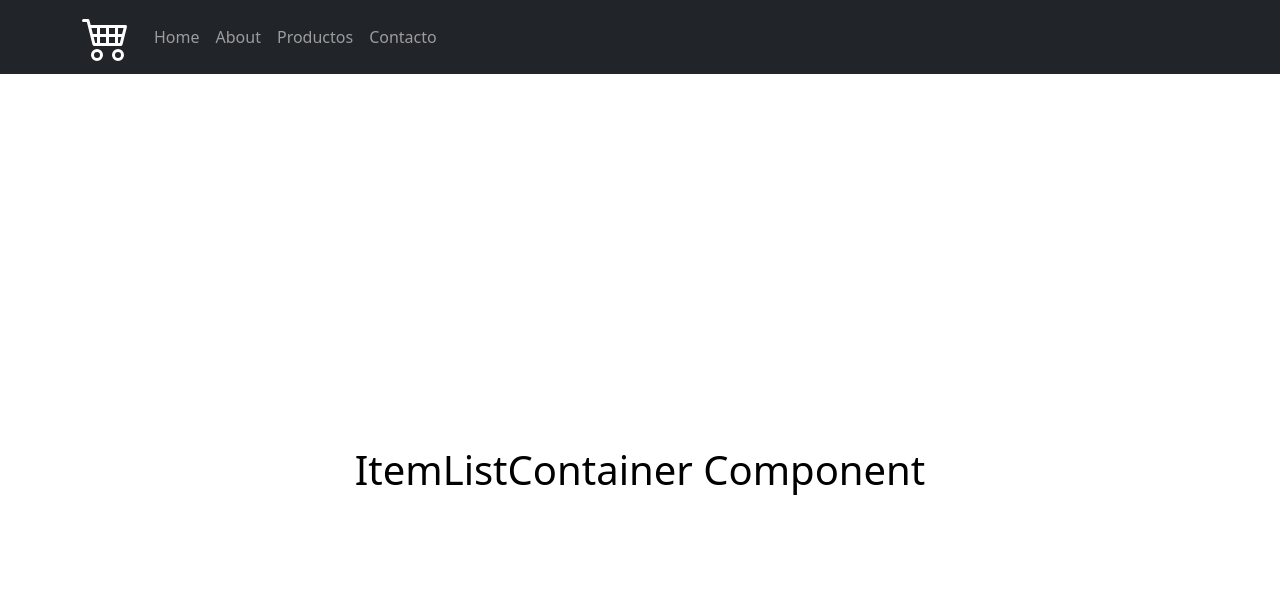
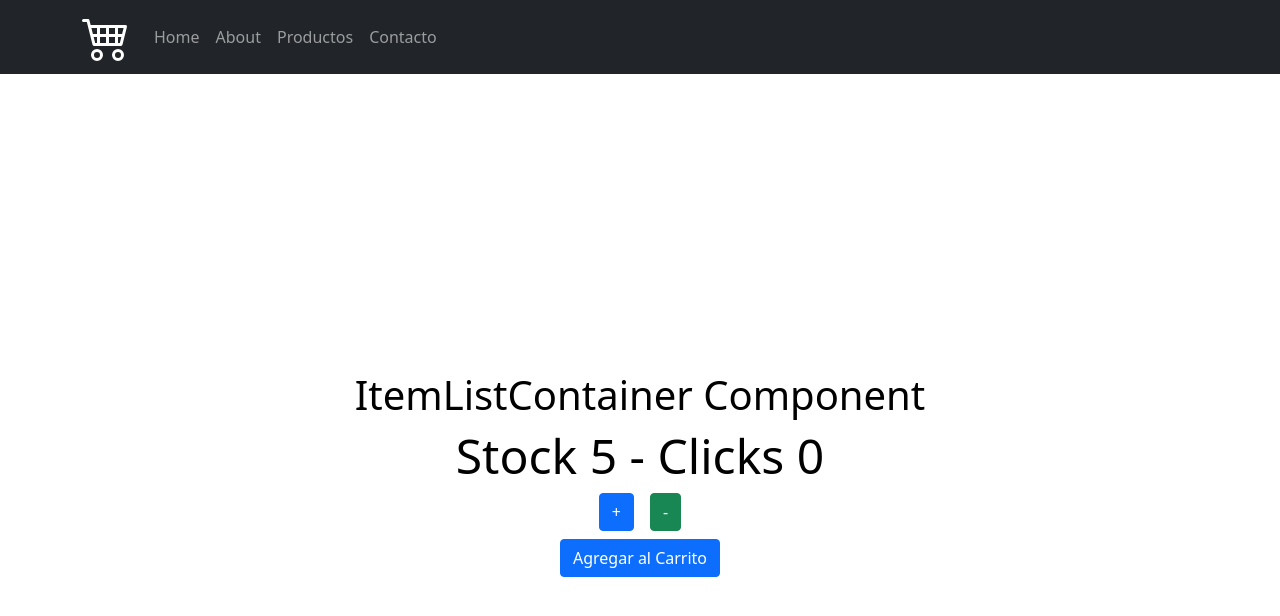
Before and after one commit to rdojeda/Shop-Ojeda, a React (Create React App) app: page / in a window 1280 px wide. Shown: the top 616 px of the page. Built offline with nearby package versions, Linux system fonts and the light colour scheme.

Commit message:
version 0.7 - se agrega componente ItemCount

```diff
--- a/public/index.html
+++ b/public/index.html
@@ -8,11 +8,6 @@
       content="Web site created using create-react-app shop ojeda"
     />
 
-    <!--
-      manifest.json provides metadata used when your web app is installed on a
-      user's mobile device or desktop. See https://developers.google.com/web/fundamentals/web-app-manifest/
-    -->
-
     <title>Shop Ojeda</title>
   </head>
   <body>
--- a/src/App.js
+++ b/src/App.js
@@ -1,7 +1,7 @@
 import './App.css';
 import { NavBar } from './Components/NavBar';
 import { ItemListContainer } from './Components/ItemListContainer';
-
+import { ItemCount } from './Components/ItemCount';
 
 function App() {
   return (
--- /dev/null
+++ b/src/Components/ItemCount.js
@@ -0,0 +1,44 @@
+import { useState } from "react";
+
+export const ItemCount = ({ stock, initial }) => {
+  const [count, setCount] = useState(0);
+
+  const handleAdd = () => {
+    count >= stock ? alert("STOCK AGOTADO") : setCount(count + 1);
+  };
+
+  function handleSubstract() {
+    count <= initial ? alert("STOCK EN CERO") : setCount(count - 1);
+  }
+
+  return (
+    <>
+      <div className="container">
+        <h5 className="display-5 text-center">
+          Stock {stock} - Clicks {count}
+        </h5>
+        <div className="d-grid gap-2 d-md-flex justify-content-md-center">
+          <button
+            className="btn btn-primary me-md-2"
+            type="button"
+            onClick={handleAdd}
+          >
+            +
+          </button>
+          <button
+            className="btn btn-success"
+            type="button"
+            onClick={handleSubstract}
+          >
+            -
+          </button>
+        </div>
+        <div className="-grid gap-2 d-md-flex justify-content-md-center mt-2">
+          <button className="btn btn-primary" type="button">
+            Agregar al Carrito
+          </button>
+        </div>
+      </div>
+    </>
+  );
+};
--- a/src/Components/ItemListContainer.js
+++ b/src/Components/ItemListContainer.js
@@ -1,4 +1,12 @@
+import { ItemCount } from "./ItemCount";
 
 export const ItemListContainer = ({ title }) => {
-    return <h1>{title}</h1>
+
+    return (
+          <>
+                 <h1>{title}</h1>
+                <ItemCount stock='5' initial='1' />
+        </>
+    )
+
 };
```
